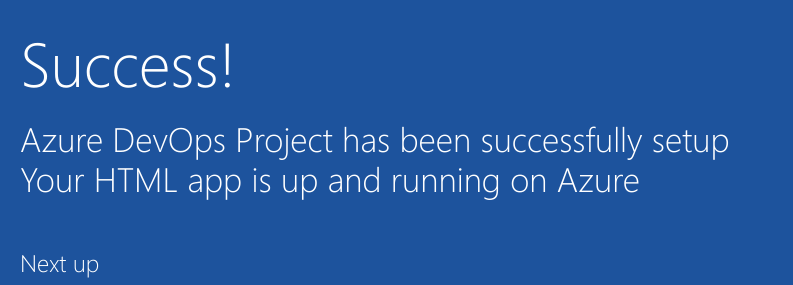
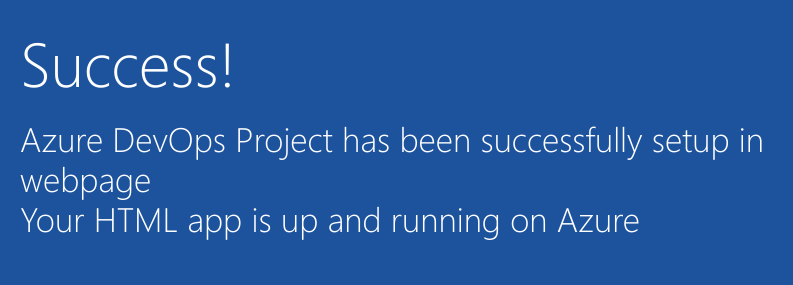
Before and after one commit to Prasannaravamsi/GitAssignment2, a plain HTML site: page index.html in a window 1280 px wide. Shown: the part 352-637 px from the top of the page, 205-998 px from the left. Drawn offline with Linux system fonts and the light colour scheme.

Commit message:
updated index file from developer1 branch

```diff
--- a/index.html
+++ b/index.html
@@ -19,7 +19,7 @@
         </div>
             <div class="content-body">
                 <div class="success-text">Success!</div>
-                <div class="description line-1"> Azure DevOps Project has been successfully setup</div>
+                <div class="description line-1"> Azure DevOps Project has been successfully setup in webpage</div>
                 <div class="description line-2"> Your HTML app is up and running on Azure</div>
                 <div class="next-steps-container">
                     <div class="next-steps-header">Next up</div>
```
